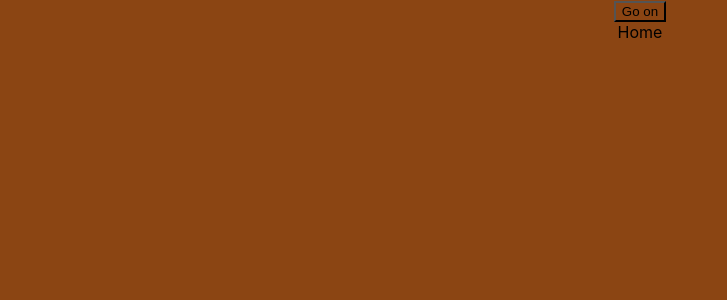
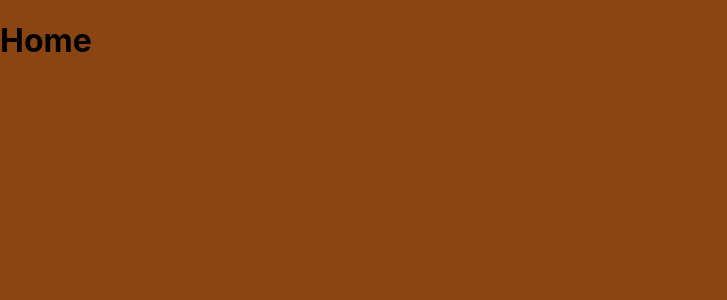
Before and after one commit to OliviaAdongo/tales, a React (Create React App) app: page / in a window 1280 px wide. Shown: the top 300 px of the page, without its empty margins (0-727 px from the left). Built offline with nearby package versions, Linux system fonts and the light colour scheme.

Commit message:
Routing created

```diff
--- a/src/App.js
+++ b/src/App.js
@@ -1,13 +1,29 @@
+import React from 'react';
+import { BrowserRouter as Router, Routes, Route } from 'react-router-dom';
 import './App.css';
+import Aboutus from './components/AboutUs/Aboutus';
+import Books from './components/Books/Books';
+import ErrorPage from './components/errorpage/ErrorPage';
 import Home from './components/Home/Home';
 import Navbar from './components/Navbar/Navbar';
+import ReadingList from './components/ReadingList/ReadingList';
+import Reviews from './components/Reviews/Reviews';
 
 function App() {
   return (
-    <div className="App">
+    <Router>
     <Navbar/>
-    <Home/>
-    </div>
+    <Routes>
+
+    <Route path="/" element={<Home />}/>
+    <Route path="/about" element={<Aboutus />}/>
+    <Route path="/book" element={<Books />}/>
+    <Route path="/read" element={<ReadingList />}/>
+    <Route path="/review" element={<Reviews />}/>
+    <Route path ='*' element={<ErrorPage/>}/>
+
+    </Routes>
+    </Router>
   );
 }
 
--- a/src/components/AboutUs/Aboutus.js
+++ b/src/components/AboutUs/Aboutus.js
@@ -0,0 +1,9 @@
+import React from 'react'
+
+const Aboutus = () => {
+  return (
+    <div>Aboutus</div>
+  )
+}
+
+export default Aboutus
--- a/src/components/Books/Books.js
+++ b/src/components/Books/Books.js
@@ -0,0 +1,9 @@
+import React from 'react'
+
+const Books = () => {
+  return (
+    <div>Books</div>
+  )
+}
+
+export default Books
--- a/src/components/Home/Home.js
+++ b/src/components/Home/Home.js
@@ -4,7 +4,7 @@ import './Home.css';
 const Home = () => {
   return (
     <div className='home'>
-    Home
+    <h1>Home</h1>
 
 
     </div>
--- a/src/components/Navbar/Navbar.js
+++ b/src/components/Navbar/Navbar.js
@@ -1,15 +1,11 @@
 import React from 'react'
+import { NavLink } from 'react-router-dom';
+import './Navbar.css';
 
 const Navbar = () => {
   return (
-    <div>
-    <nav className="navbar">
-    <div className="container">
-    <button>Go on</button>
-    </div>
+    <nav>
     </nav>
-
-    </div>
   )
 }
 
--- a/src/components/ReadingList/ReadingList.js
+++ b/src/components/ReadingList/ReadingList.js
@@ -0,0 +1,9 @@
+import React from 'react'
+
+const ReadingList = () => {
+  return (
+    <div>ReadingList</div>
+  )
+}
+
+export default ReadingList
--- a/src/components/Reviews/Reviews.js
+++ b/src/components/Reviews/Reviews.js
@@ -0,0 +1,9 @@
+import React from 'react'
+
+const Reviews = () => {
+  return (
+    <div>Reviews</div>
+  )
+}
+
+export default Reviews
--- /dev/null
+++ b/src/components/errorpage/ErrorPage.js
@@ -0,0 +1,12 @@
+import React from 'react'
+
+const ErrorPage = () => {
+  return (
+    <div>
+    <h1>Page not found please go back to the home page</h1>
+    <button>Home</button>
+    </div>
+  )
+}
+
+export default ErrorPage
```
